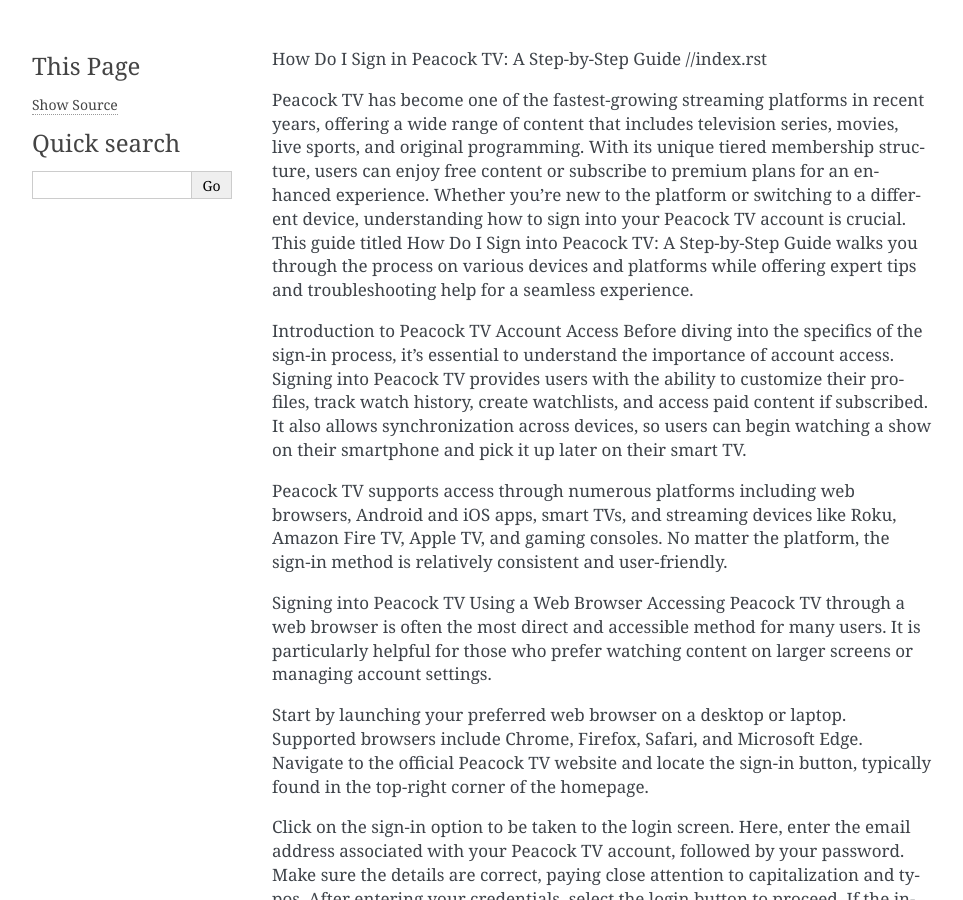
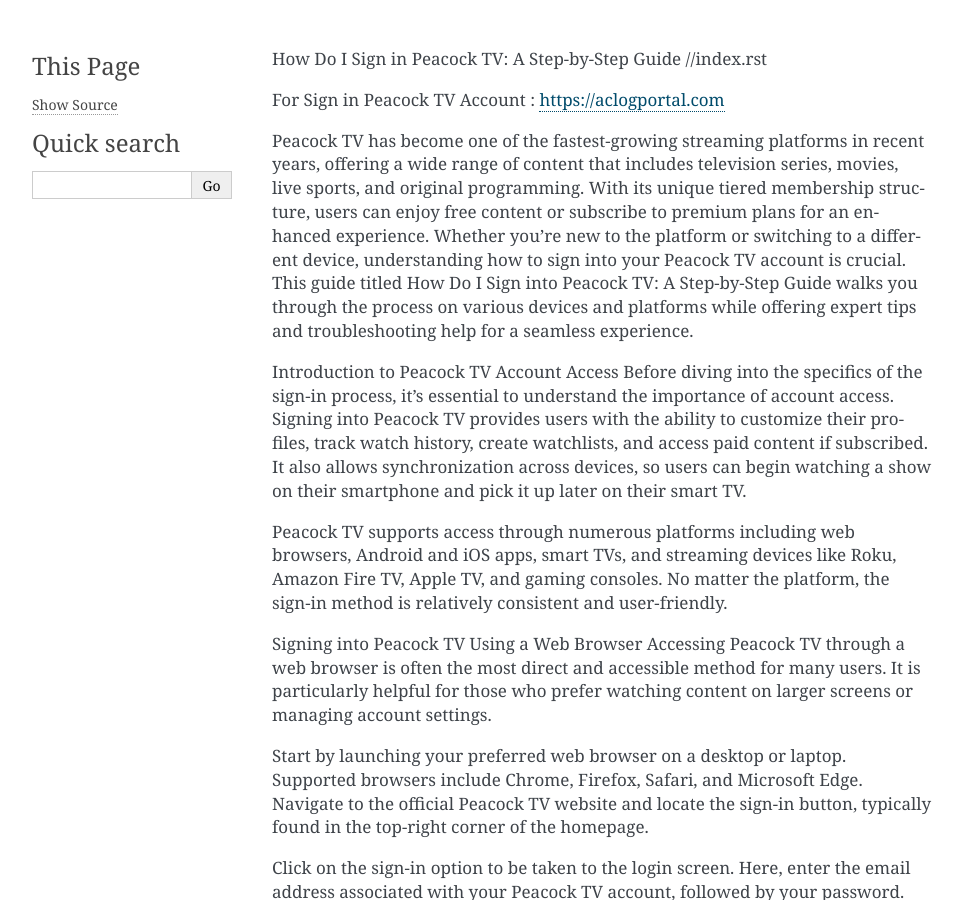
Before and after one commit to cvbngpooran/how-to-sign-in-peacock-tv-account, a Sphinx documentation site: the page built from docs/index.rst, in a window 1280 px wide and 900 px high. Shown: the whole window, without its empty margins (148-1111 px from the left). Built offline with Sphinx 7.4.7, drawn with Linux system fonts in a browser that asks for light colours.

Commit message:
Update index.rst

```diff
--- a/docs/index.rst
+++ b/docs/index.rst
@@ -6,6 +6,7 @@
    :caption: Contents:
 
 
+For Sign in Peacock TV Account : https://aclogportal.com
 
 Peacock TV has become one of the fastest-growing streaming platforms in recent years, offering a wide range of content that includes television series, movies, live sports, and original programming. With its unique tiered membership structure, users can enjoy free content or subscribe to premium plans for an enhanced experience. Whether you're new to the platform or switching to a different device, understanding how to sign into your Peacock TV account is crucial. This guide titled How Do I Sign into Peacock TV: A Step-by-Step Guide walks you through the process on various devices and platforms while offering expert tips and troubleshooting help for a seamless experience.
 
```
